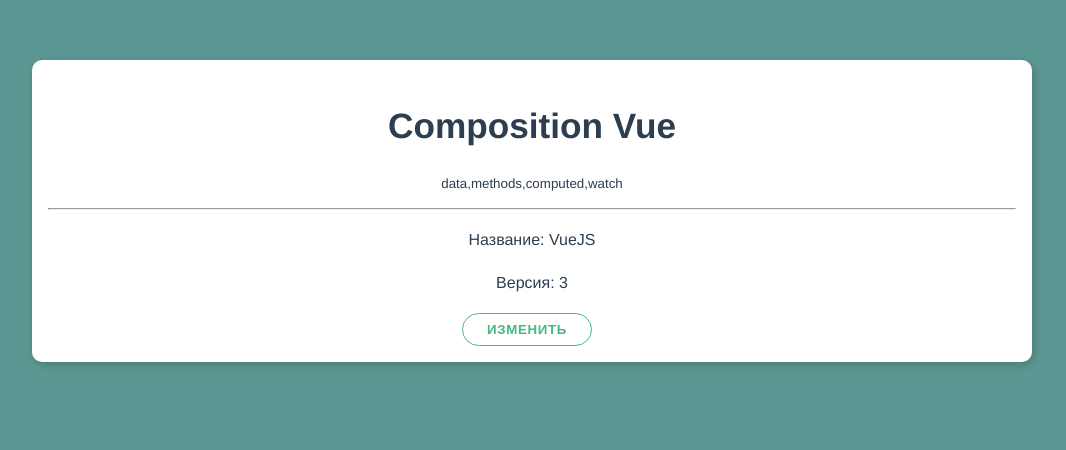
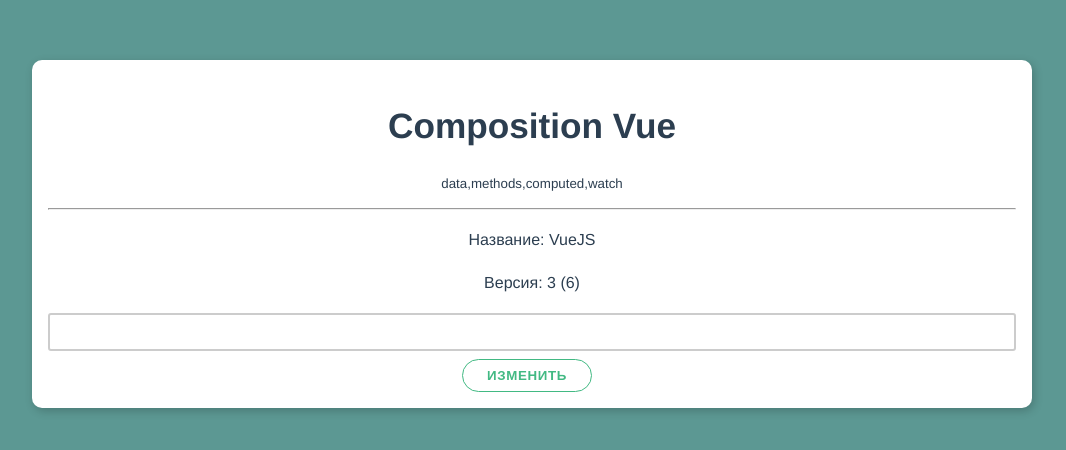
Before and after one commit to KostinKD/trainingvue, a Vue app: page / in a window 1280 px wide. Shown: the top 450 px of the page, without its empty margins (108-1174 px from the left). Built offline with nearby package versions, Linux system fonts and the light colour scheme.

Commit message:
vmodel and watch and ref

```diff
--- a/src/App.vue
+++ b/src/App.vue
@@ -5,7 +5,12 @@
       <small>data,methods,computed,watch</small>
       <hr>
       <p>Название: <strong>{{name}}</strong></p>
-      <p>Версия: <strong>{{version}}</strong></p>
+      <p>Версия: <strong>{{version}} ({{doubleVersion}})</strong></p>
+
+      <div class="form-control">
+<!--        <input type="text" ref="textInput">-->
+        <input type="text" v-model="firstName">
+      </div>
 
       <button class="btn" @click="change">Изменить</button>
     </div>
@@ -13,30 +18,42 @@
 </template>
 
 <script>
-import {ref,reactive, toRefs, isRef, isReactive} from 'vue'
+import {ref,reactive, toRefs, isRef, isReactive, computed, watch} from 'vue'
 
 export default {
   name: 'App',
+  // setup заменяет data,methods,computed,watch
   setup(){
 
     // константа ниже framework равнасильна этой записи
     const name = ref('VueJS')
     let version = ref(3)
-
-
-    console.log(isRef(name))
+    const textInput = ref(null)
+    const firstName = ref(null)
 
     const framework = reactive({
       name: 'VueJs',
       version: 3
     })
 
-    console.log(isReactive(framework))
-    console.log(framework)
+
+
+    const doubleVersion = computed(() => {
+      return version.value * 2
+    })
+
+    watch([doubleVersion, name],(newValues, oldValues) => {
+      console.log('new', newValues[0])
+      console.log('new nm', newValues[1])
+      console.log('old', oldValues[0])
+      console.log('old nm', oldValues[1])
+    })
+
+    console.log(isRef())
     function changeInfo(){
       name.value = 'works'
       version.value = 4
-
+      console.log(textInput.value.value)
       //REF
       // framework.value.name = 'It works'
       // framework.value.version = 4
@@ -47,7 +64,6 @@
       // console.log(framework.value.name)
       // console.log(framework.value.version)
     }
-
     return {
 
         //ПОЛУЧАЕМ ЗНАЧЕНИЕ -> PROXY -> ВЫВОД и при измнении мы изменяем только прокси, но не значения в экспорте
@@ -56,8 +72,13 @@
 
       // ...toRefs(framework),
       framework: framework,
-      change: changeInfo
+      change: changeInfo,
+      doubleVersion,
+      textInput,
+      firstName
     }
+
+
   },
   components: {
 
```
